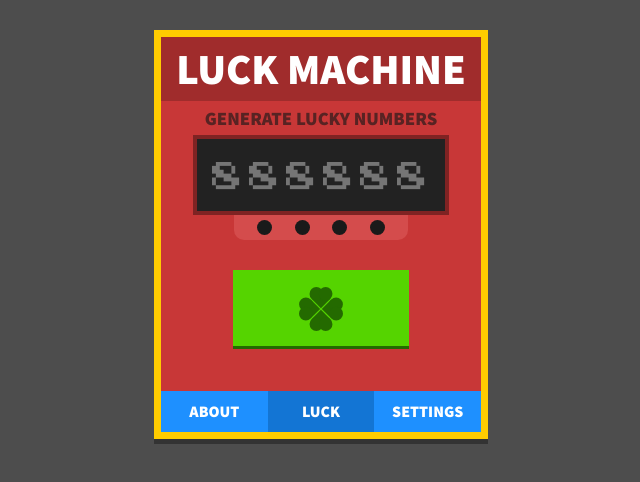
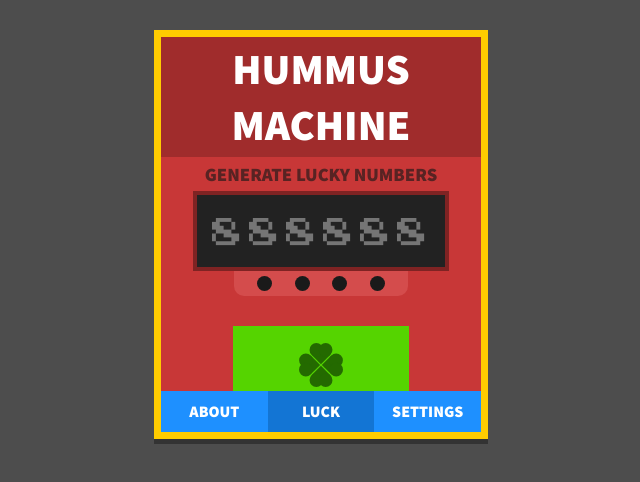
Before and after one commit to yarivfrd/Luck-Machine, a plain HTML site: page index.html in a window 1280 px wide. Shown: the whole page, without its empty margins (319-959 px from the left). Drawn offline with Linux system fonts and the light colour scheme.

Commit message:
changed apps' name

```diff
--- a/index.html
+++ b/index.html
@@ -8,7 +8,7 @@
 <body class="home">
 
     <div class="main-container">
-        <h1 class="app-name">LUCK MACHINE</h1>
+        <h1 class="app-name">HUMMUS MACHINE</h1>
         <h3 class="instructions">GENERATE LUCKY NUMBERS</h3>
         <form name="machine">
             <input type="text" name="numbersIndicator" placeholder="888888" readonly>
```
